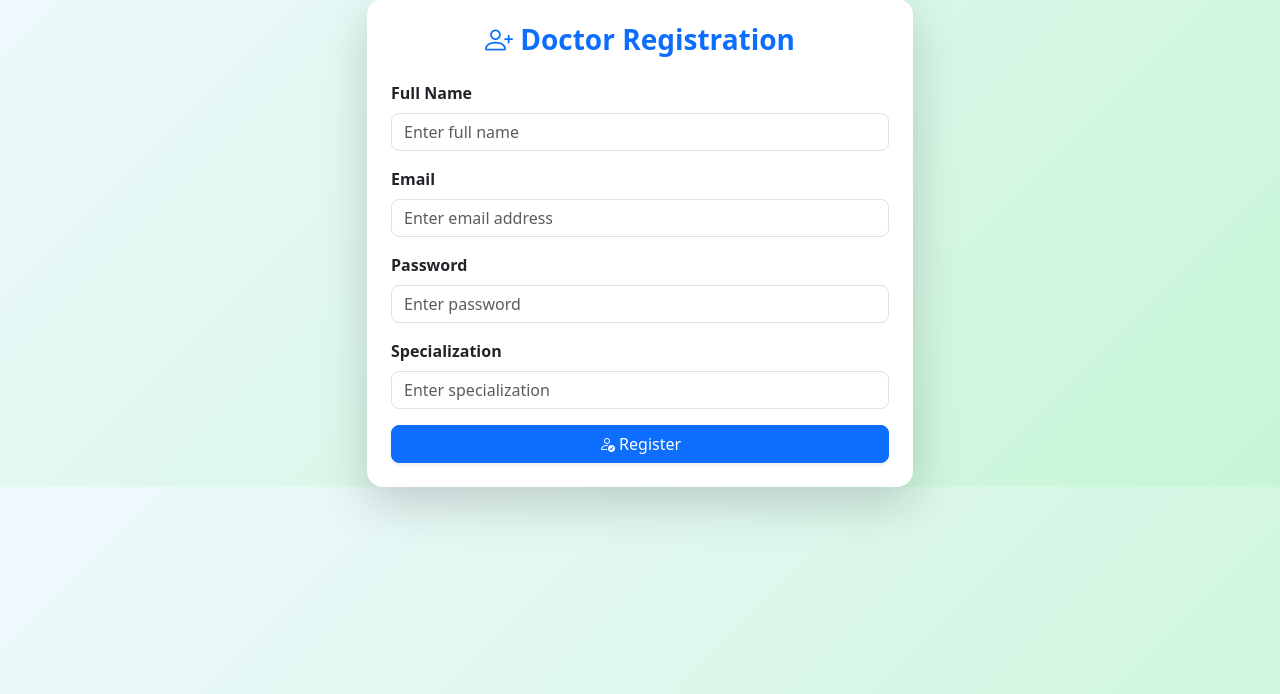
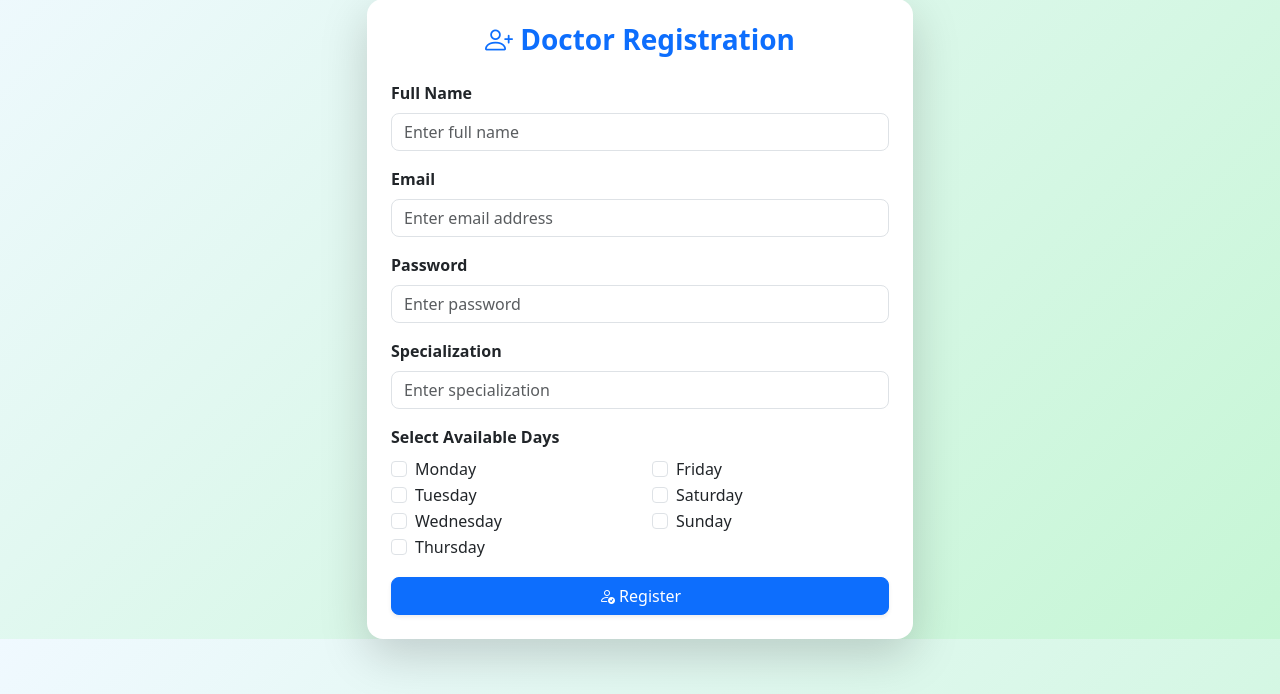
Before and after one commit to Bhuvana123BG/clinic-appointment-system, a Django app: page /doctor/register/ in a window 1280 px wide. Shown: the part 106-800 px from the top of the page. Run offline with Django 5.2, Linux system fonts and the light colour scheme.

Commit message:
modified availability of doctor

```diff
--- a/core/views.py
+++ b/core/views.py
@@ -91,6 +91,8 @@ def doctor_register(request):
         email = request.POST.get("email")
         password = request.POST.get("password")
         specialization = request.POST.get("specialization")
+        availability = request.POST.getlist("availability")  # list of strings
+        availability = [int(day) for day in availability]  # convert to integers
 
         if User.objects.filter(email=email).exists():
             messages.error(request, "Email already registered")
@@ -105,7 +107,7 @@ def doctor_register(request):
             is_approved=False   # custom flag
         )
 
-        DoctorProfile.objects.create(user=user, specialization=specialization)
+        DoctorProfile.objects.create(user=user, specialization=specialization,availability=availability)
 
         messages.success(request, "Registration successful! Wait for admin approval.")
         return redirect("doctor_login")
@@ -192,7 +194,8 @@ def make_appointment(request):
     return render(request, 'patient/make_appointment.html', {
         'q': q,
         'doctors': doctors,
-        'now': now.strftime("%Y-%m-%dT%H:%M")
+        'now': now.strftime("%Y-%m-%dT%H:%M"),
+
     })
 
 @login_required
@@ -212,6 +215,7 @@ def doctor_detail(request, doctor_id):
         'doctor': doctor,
         "now": now.strftime("%Y-%m-%dT%H:%M"),
         'approved_appointments': approved_appointments,
+        "available_days": doctor.availability_days()
     })
 
 
@@ -242,6 +246,21 @@ def request_appointment(request, doctor_id):
             messages.error(request, "Please select a future date and time.")
             return redirect("doctor_detail", doctor_id=doctor.id)
 
+
+          # --- Check if doctor is available on this day ---
+        if not doctor.is_available_on(date):
+            next_available = None
+            for i in range(1, 8):  # next 7 days
+                check_date = date + timedelta(days=i)
+                if doctor.is_available_on(check_date):
+                    next_available = check_date.strftime("%A, %d %b %Y")
+                    break
+            messages.error(
+                request,
+                f"Doctor is not available on {date.strftime('%A')}. "
+                f"Next available day is {next_available}."
+            )
+            return redirect("doctor_detail", doctor_id=doctor.id)
         appointment = Appointment(
             doctor=doctor,
             patient=patient_profile,
@@ -249,6 +268,12 @@ def request_appointment(request, doctor_id):
             reason=reason,
             status="PENDING"
         )
+
+        #  # ✅ Check if doctor is available on that day
+        # if not doctor.is_available_on(date):
+        #     messages.error(request, "Doctor is not available on this day. Please select another day.")
+        #     return redirect("doctor_detail", doctor_id=doctor.id)
+
 
         # --- Check conflicts ---
         conflict = appointment.has_conflict()
@@ -583,7 +608,8 @@ def doctor_profile_edit(request):
         request.user.save()
 
         profile.specialization = request.POST.get('specialization', profile.specialization)
-        profile.availability = request.POST.get('availability', profile.availability)
+        selected_days = request.POST.getlist('availability')  # list of strings
+        profile.availability = [int(d) for d in selected_days]
         profile.save()
 
         messages.success(request, 'Profile updated.')
--- a/templates/auth/doctor_register.html
+++ b/templates/auth/doctor_register.html
@@ -60,6 +60,45 @@
               <input type="text" id="specialization" name="specialization" class="form-control rounded-3" placeholder="Enter specialization" required>
             </div>
 
+            <!-- Available Days -->
+            <div class="mb-3">
+              <label class="form-label fw-semibold">Select Available Days</label>
+              <div class="row">
+                <div class="col-6">
+                  <div class="form-check">
+                    <input class="form-check-input" type="checkbox" name="availability" value="0" id="monday">
+                    <label class="form-check-label" for="monday">Monday</label>
+                  </div>
+                  <div class="form-check">
+                    <input class="form-check-input" type="checkbox" name="availability" value="1" id="tuesday">
+                    <label class="form-check-label" for="tuesday">Tuesday</label>
+                  </div>
+                  <div class="form-check">
+                    <input class="form-check-input" type="checkbox" name="availability" value="2" id="wednesday">
+                    <label class="form-check-label" for="wednesday">Wednesday</label>
+                  </div>
+                  <div class="form-check">
+                    <input class="form-check-input" type="checkbox" name="availability" value="3" id="thursday">
+                    <label class="form-check-label" for="thursday">Thursday</label>
+                  </div>
+                </div>
+                <div class="col-6">
+                  <div class="form-check">
+                    <input class="form-check-input" type="checkbox" name="availability" value="4" id="friday">
+                    <label class="form-check-label" for="friday">Friday</label>
+                  </div>
+                  <div class="form-check">
+                    <input class="form-check-input" type="checkbox" name="availability" value="5" id="saturday">
+                    <label class="form-check-label" for="saturday">Saturday</label>
+                  </div>
+                  <div class="form-check">
+                    <input class="form-check-input" type="checkbox" name="availability" value="6" id="sunday">
+                    <label class="form-check-label" for="sunday">Sunday</label>
+                  </div>
+                </div>
+              </div>
+            </div>
+
             <!-- Submit -->
             <div class="d-grid">
               <button type="submit" class="btn btn-primary rounded-3 shadow-sm">
--- a/templates/doctor/profile.html
+++ b/templates/doctor/profile.html
@@ -32,7 +32,7 @@
         <div class="col-md-12">
           <div class="p-3 border rounded bg-light h-100">
             <p class="fw-bold mb-1">📅 Availability</p>
-            <p class="mb-0 text-muted">{{ profile.availability|default:"—" }}</p>
+            <p class="mb-0 text-muted">{{ profile.availability_days|join:", " }}</p>
           </div>
         </div>
       </div>
--- a/templates/patient/doctor_detail.html
+++ b/templates/patient/doctor_detail.html
@@ -13,7 +13,7 @@
         <h4 class="fw-bold">Dr. {{ doctor.user.username|title }}</h4>
         <p class="text-muted mb-1">Specialization: {{ doctor.specialization }}</p>
         {% if doctor.availability %}
-          <p><span class="badge bg-success">Available</span> {{ doctor.availability }}</p>
+          <p><span class="badge bg-success">Available Days:</span> {{ available_days|join:", " }}</p>
         {% else %}
           <p><span class="badge bg-secondary">Schedule Not Set</span></p>
         {% endif %}
--- a/templates/patient/make_appointment.html
+++ b/templates/patient/make_appointment.html
@@ -26,7 +26,7 @@
                 <h5 class="fw-bold mb-1">Dr. {{ doctor.user.username|title }}</h5>
                 <p class="mb-0 text-muted">Specialization: {{ doctor.specialization }}</p>
                 {% if doctor.availability %}
-                  <p class="mb-0"><span class="badge bg-success">Available</span> {{ doctor.availability }}</p>
+                  <p class="mb-0"><span class="badge bg-success">Available Days:</span> {{doctor.availability_days|join:", " }}</p>
                 {% else %}
                   <p class="mb-0"><span class="badge bg-secondary">Schedule Not Set</span></p>
                 {% endif %}
```
Also changed, not shown: core/models.py (+26 -1 lines), templates/doctor/profile_edit.html (+11 -1 lines). Lines whose indentation alone changed are shown as unchanged.
